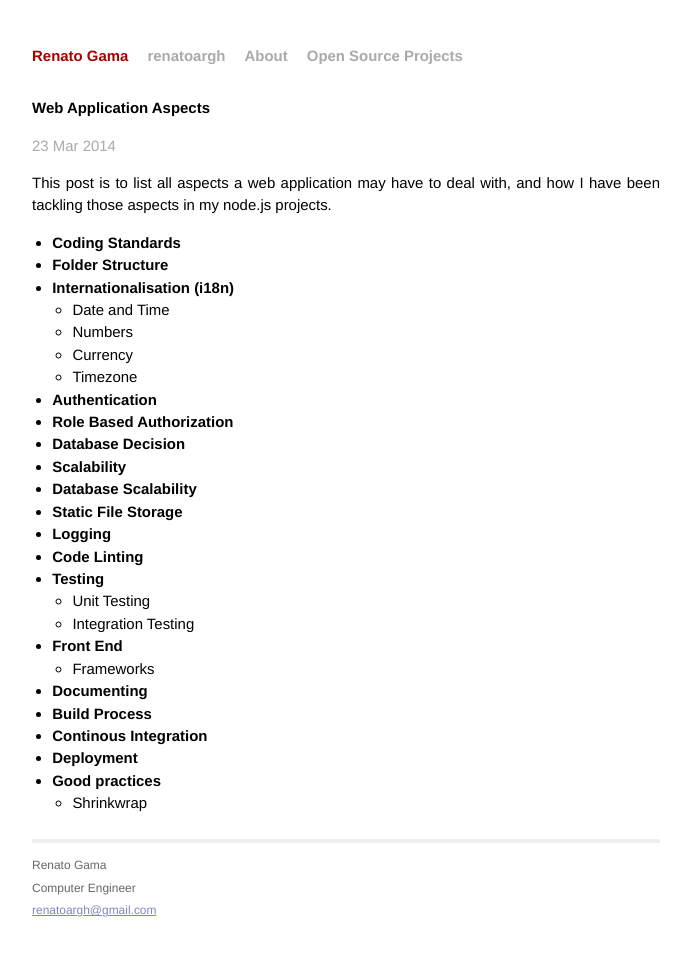
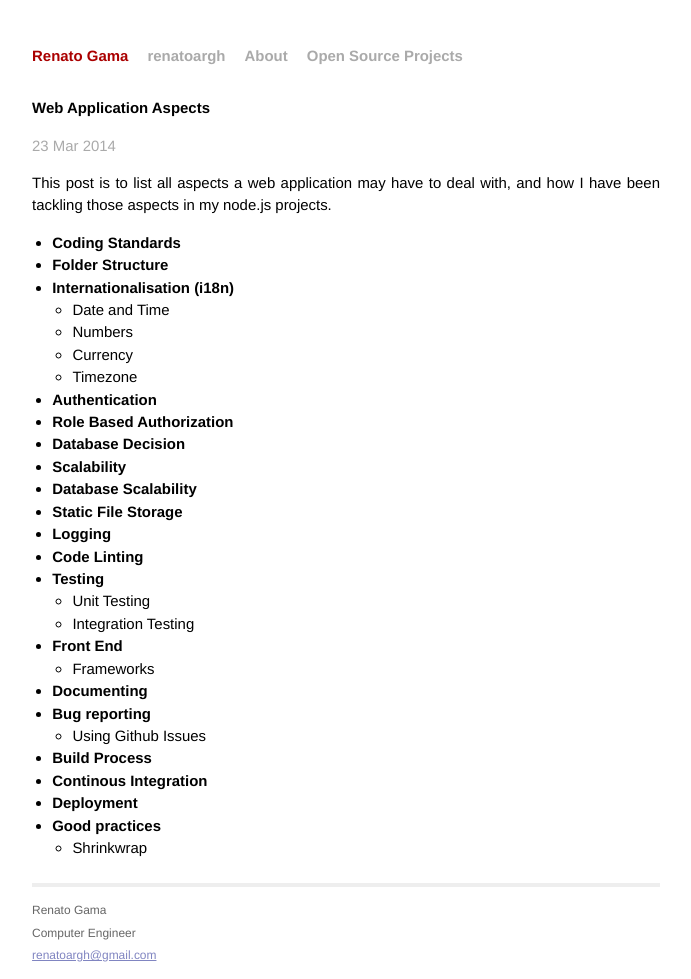
Before and after one commit to renatoargh/renatoargh.github.io, a Jekyll site: the page built from _posts/2014-03-23-web-application-aspects.md, in a window 1280 px wide. Shown: the whole page, without its empty margins (294-985 px from the left). Built offline with Jekyll 4.4.1, drawn with Linux system fonts in a browser that asks for light colours; Markdown is read by kramdown in place of the engine named in the settings; comment, search, counter and statistics services are not loaded; before the commit the page ends 945 px from its top, so only the background shows below that.

Commit message:
Update 2014-03-23-web-application-aspects.md

```diff
--- a/_posts/2014-03-23-web-application-aspects.md
+++ b/_posts/2014-03-23-web-application-aspects.md
@@ -26,6 +26,8 @@ This post is to list all aspects a web application may have to deal with, and ho
 - **Front End**
   - Frameworks
 - **Documenting**
+- **Bug reporting**
+  - Using Github Issues
 - **Build Process**
 - **Continous Integration**
 - **Deployment**
```
